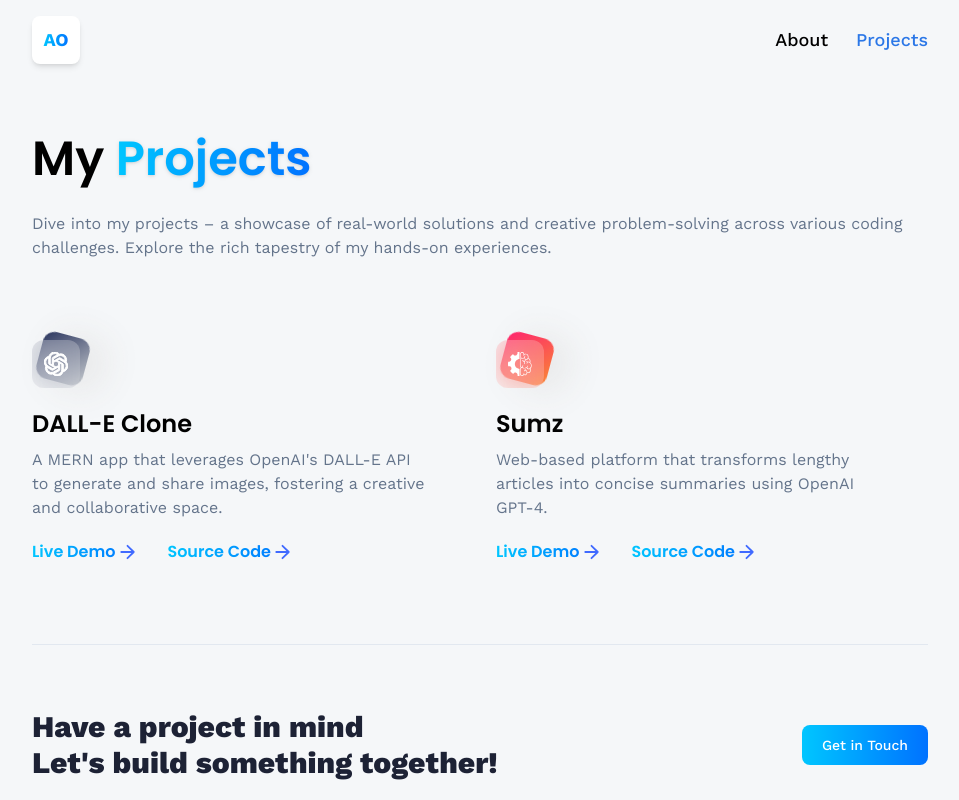
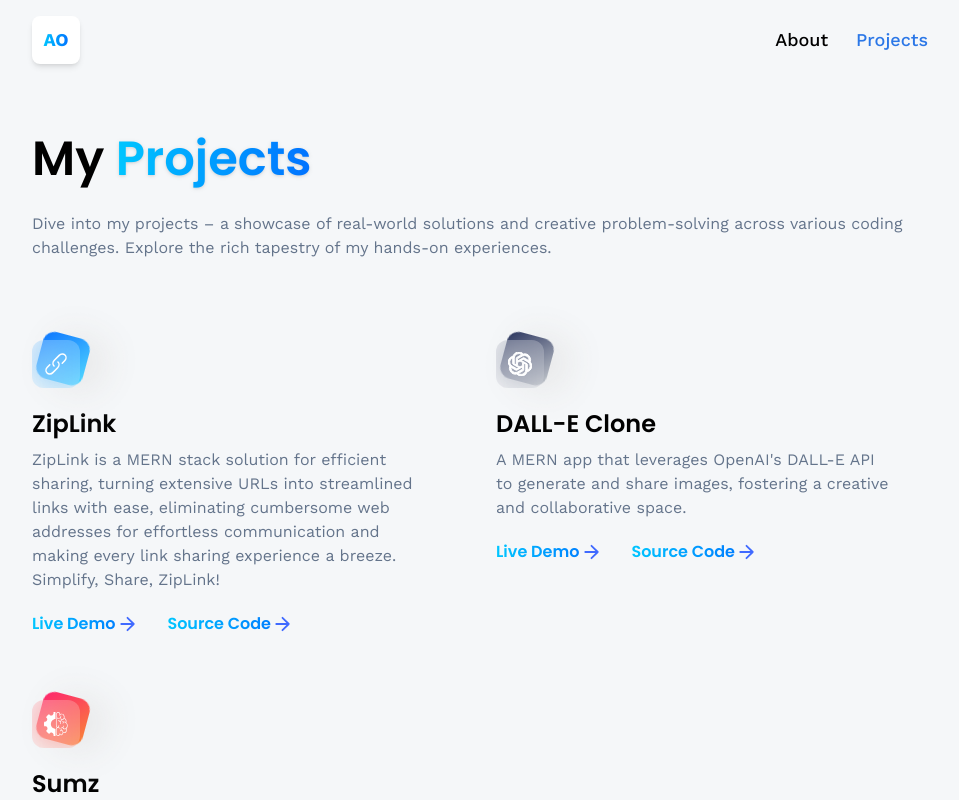
Before and after one commit to leoAshu/portfolio-v3, a React (Vite) app: page /projects in a window 1280 px wide. Shown: the top 800 px of the page, without its empty margins (160-1119 px from the left). Built offline with nearby package versions, Linux system fonts and the light colour scheme.

Commit message:
adds ziplink project details

```diff
--- a/src/assets/icons/index.js
+++ b/src/assets/icons/index.js
@@ -15,6 +15,7 @@ import linkedin from './linkedin.svg'
 import twitter from './twitter.svg'
 import summiz from './summiz.svg'
 import dalle from './dalle.svg'
+import ziplink from './ziplink.svg'
 import arrow from './arrow.svg'
 import contact from './contact.svg'
 import soundon from './soundon.png'
@@ -44,6 +45,7 @@ export {
     twitter,
     summiz,
     dalle,
+    ziplink,
     arrow,
     contact,
     soundon,
--- a/src/constants/index.js
+++ b/src/constants/index.js
@@ -15,6 +15,7 @@ import {
     sass,
     summiz,
     dalle,
+    ziplink,
     tailwindcss,
     typescript,
     android,
@@ -173,6 +174,15 @@ export const socialLinks = [
 
 export const projects = [
     {
+        iconUrl: ziplink,
+        theme: 'btn-back-blue',
+        name: 'ZipLink',
+        description:
+            'ZipLink is a MERN stack solution for efficient sharing, turning extensive URLs into streamlined links with ease, eliminating cumbersome web addresses for effortless communication and making every link sharing experience a breeze. Simplify, Share, ZipLink!',
+        link: 'https://github.com/leoAshu/zip-link',
+        demo: 'https://zip-link-six.vercel.app/',
+    },
+    {
         iconUrl: dalle,
         theme: 'btn-back-black',
         name: 'DALL-E Clone',
```
Also changed, not shown: src/assets/icons/ziplink.svg (added).
